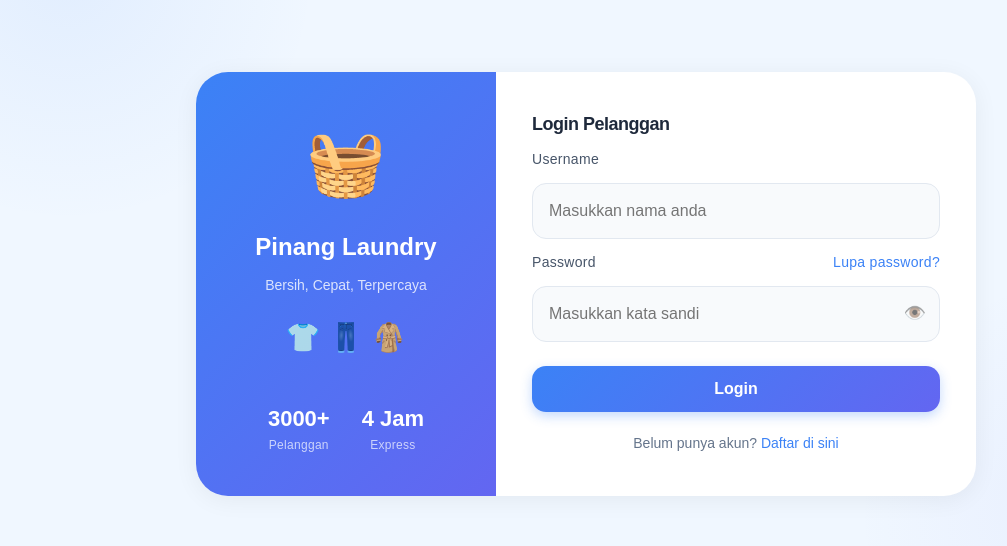
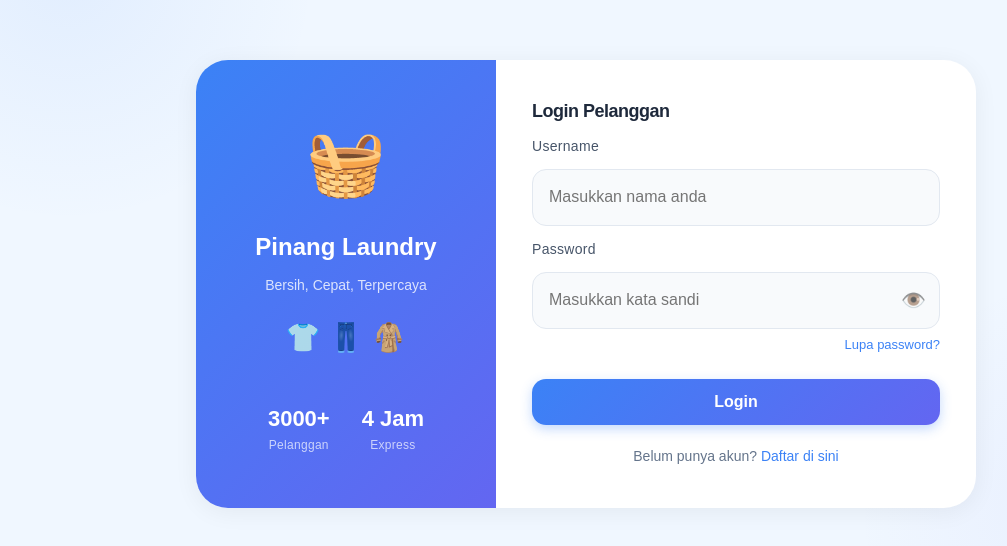
Before and after one commit to novacida00-create/pinang-laundry-frontend, a React (Vite) app: page /customer/login in a window 1280 px wide. Shown: the part 116-662 px from the top of the page, without its empty margins (54-1061 px from the left). Built offline with nearby package versions, Linux system fonts and the light colour scheme.

Commit message:
Update fitur

```diff
--- a/src/pages/auth/CustomerLoginPage.jsx
+++ b/src/pages/auth/CustomerLoginPage.jsx
@@ -30,7 +30,6 @@ export default function CustomerLoginPage() {
 .clp-wrap > div:nth-child(3) > div:last-child p { font-size: 15px !important; }
 .clp-wrap > div:nth-child(1), .clp-wrap > div:nth-child(2) { width: 300px !important; height: 300px !important; }
 .clp-wrap > div[style*="fixed"] > div { width: 90% !important; max-width: 360px !important; padding: 24px 20px !important; border-radius: 24px !important; margin: 0 auto !important; }
-.clp-wrap > div:nth-child(3) > div:last-child form > div:nth-child(4) span { right: 16px !important; font-size: 22px !important; opacity: 0.7 !important; }
 .clp-wrap > div:nth-child(3) > div:last-child > div:last-child { margin-top: 16px !important; }
 .clp-wrap > div:nth-child(3) > div:last-child > div:last-child span { font-size: 15px !important; }
 }
@@ -44,7 +43,6 @@ export default function CustomerLoginPage() {
 .clp-wrap input { font-size: 15px !important; padding: 12px 14px !important; border-radius: 12px !important; }
 .clp-wrap button { font-size: 15px !important; padding: 13px !important; border-radius: 12px !important; }
 .clp-wrap > div[style*="fixed"] > div { width: 92% !important; max-width: 340px !important; padding: 20px 16px !important; border-radius: 20px !important; }
-.clp-wrap > div:nth-child(3) > div:last-child form > div:nth-child(4) span { right: 14px !important; font-size: 20px !important; opacity: 0.7 !important; }
 .clp-wrap > div:nth-child(3) > div:last-child > div:last-child { margin-top: 14px !important; }
 .clp-wrap > div:nth-child(3) > div:last-child > div:last-child span { font-size: 14px !important; }
 }
@@ -144,15 +142,17 @@ export default function CustomerLoginPage() {
           {error && <div style={styles.errorBox}>{error}</div>}
 
           <label style={styles.label}>Username</label>
-          <input type="text" placeholder="Masukkan nama anda" value={username} onChange={(e) => setUsername(e.target.value)} style={styles.input} />
+          <div style={{ width: "100%" }}>
+            <input type="text" placeholder="Masukkan nama anda" value={username} onChange={(e) => setUsername(e.target.value)} style={styles.input} />
+          </div>
 
-          <div style={{ display: "flex", alignItems: "center" }}>
-            <label style={styles.label}>Password</label>
-            <span style={{ marginLeft: "auto", fontSize: 14, fontWeight: 400, color: "#3b82f6", letterSpacing: "+0.3px", cursor: "pointer" }} onClick={() => { setShowReset(true); setError(""); setResetUsername(username); }}>Lupa password?</span>
-          </div>
+          <label style={styles.label}>Password</label>
           <div style={styles.passWrap}>
             <input type={showPass ? "text" : "password"} placeholder="Masukkan kata sandi" value={password} onChange={(e) => setPassword(e.target.value)} style={styles.input} />
             <span onClick={() => setShowPass(!showPass)} style={styles.passToggle}>{showPass ? "\uD83D\uDE48" : "\uD83D\uDc41\uFE0F"}</span>
+          </div>
+          <div style={{ textAlign: "right", marginTop: -8 }}>
+            <span style={{ fontSize: 13, color: "#3b82f6", cursor: "pointer" }} onClick={() => { setShowReset(true); setError(""); setResetUsername(username); }}>Lupa password?</span>
           </div>
 
           <button onClick={handleLogin} style={styles.button}>Login</button>
@@ -259,13 +259,12 @@ const styles = {
   logoText: { fontSize: 18, fontWeight: 700, color: "#1e40af", margin: 0 },
   logoSub: { fontSize: 12, color: "#94a3b8", margin: 0, letterSpacing: "+0.3px" },
   title: { fontSize: 22, fontWeight: 600, color: "#1e293b", margin: 0, letterSpacing: "-0.5px" },
-  subtitle: { fontSize: 16, color: "#64748b", margin: 0, lineHeight: 1.65 },
-  form: { display: "flex", flexDirection: "column", gap: 6 },
+
   label: { fontSize: 14, fontWeight: 400, color: "#475569", letterSpacing: "+0.3px" },
   errorBox: { padding: "12px 16px", backgroundColor: "#fef2f2", color: "#dc2626", borderRadius: 12, fontSize: 14, fontWeight: 400, textAlign: "center", border: "1px solid #fecaca", lineHeight: 1.65 },
   input: { width: "100%", padding: "14px 16px", borderRadius: 14, border: "1px solid #e2e8f0", fontSize: 16, outline: "none", background: "#f8fafc", boxSizing: "border-box", lineHeight: 1.65 },
   passWrap: { position: "relative", display: "flex", alignItems: "center" },
-  passToggle: { position: "absolute", right: 14, cursor: "pointer", fontSize: 18, opacity: 0.6 },
+  passToggle: { position: "absolute", right: 14, cursor: "pointer", fontSize: 20, opacity: 0.7 },
   button: { width: "100%", padding: 14, marginTop: 12, background: "linear-gradient(135deg, #3b82f6, #6366f1)", color: "white", border: "none", borderRadius: 14, fontSize: 16, fontWeight: 700, cursor: "pointer", boxShadow: "0 4px 12px rgba(59,130,246,0.3)", transition: "all 0.2s ease" },
   footer: { textAlign: "center", marginTop: 8 },
   footerText: { fontSize: 14, color: "#64748b", lineHeight: 1.65 },
```
